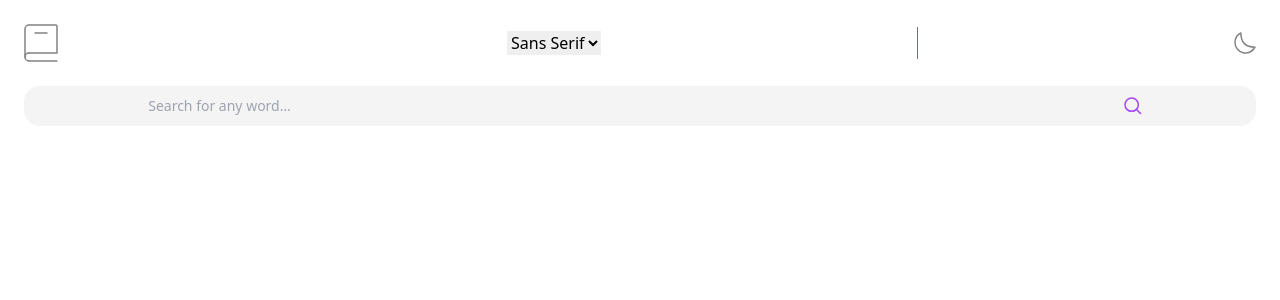
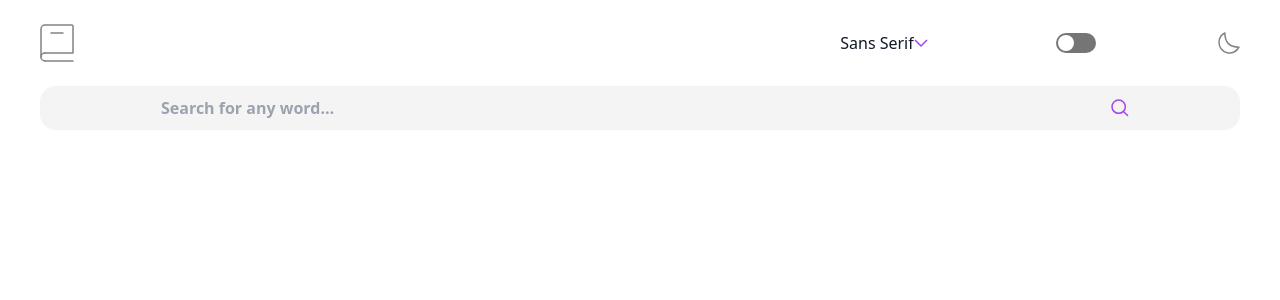
Before and after one commit to tamta123/dictionary-web-app, a React (Vite) app: page / in a window 1280 px wide. Shown: the top 300 px of the page. Built offline with nearby package versions, Linux system fonts and the light colour scheme.

Commit message:
wip:logic and style update

```diff
--- a/index.html
+++ b/index.html
@@ -4,14 +4,11 @@
     <meta charset="UTF-8" />
     <link rel="icon" type="image/svg+xml" href="/vite.svg" />
     <meta name="viewport" content="width=device-width, initial-scale=1.0" />
-    <link
-      href="https://fonts.googleapis.com/css2?family=Inconsolata:wght@400;700&family=Inter:wght@400;700&family=Lora:wght@400;700&display=swap"
-      rel="stylesheet"
-    />
     <title>Vite + React</title>
   </head>
   <body>
-    <div id="root" style="height: 100vh"></div>
+    <div id="root"></div>
     <script type="module" src="/src/main.jsx"></script>
   </body>
 </html>
+<!-- style="height: 100vh" -->
--- a/package.json
+++ b/package.json
@@ -12,7 +12,8 @@
   "dependencies": {
     "axios": "^1.4.0",
     "react": "^18.2.0",
-    "react-dom": "^18.2.0"
+    "react-dom": "^18.2.0",
+    "react-howler": "^5.2.0"
   },
   "devDependencies": {
     "@types/react": "^18.0.37",
--- a/src/App.jsx
+++ b/src/App.jsx
@@ -1,6 +1,7 @@
 import { useState } from "react";
 import axios from "axios";
 import Header from "./components/header";
+import { Howl } from "howler";
 
 function App() {
   const [data, setData] = useState(null);
@@ -8,13 +9,24 @@ function App() {
   const [searchPerformed, setSearchPerformed] = useState(false);
   const [isEmptyError, setIsEmptyError] = useState(false);
   const [selectedFont, setSelectedFont] = useState("Inter");
-  // const [mode, setMode] = useState("light");
-  // const toggleMode = () => {
-  //   setMode((prevMode) => (prevMode === "light" ? "dark" : "light"));
-  // };
+  const [mode, setMode] = useState("light");
+  const toggleMode = () => {
+    setMode((prevMode) => (prevMode === "light" ? "dark" : "light"));
+  };
 
   const handleFontChange = (e) => {
     setSelectedFont(e.target.value);
+  };
+
+  // const soundSrc =
+  //   "https://api.dictionaryapi.dev/media/pronunciations/en/keyboard-us.mp3";
+
+  const callWord = (src) => {
+    const sound = new Howl({
+      src,
+      html5: true,
+    });
+    sound.play();
   };
 
   const getDefinition = async () => {
@@ -40,23 +52,39 @@ function App() {
     }
   };
 
-  console.log(selectedFont);
   return (
-    <div className={`mx-6 my-6 font-${selectedFont} `}>
+    <div
+      className={`h-[100vh] ${
+        mode === "dark" ? " bg-dark-mode" : " bg-[#fffff]"
+      }`}
+    >
+      <div
+        className={
+          "px-6 py-6 h-auto md:px-10 md:pt-[58px]" +
+          selectedFont +
+          (mode === "dark" ? " bg-dark-mode" : "")
+        }
+      >
         <Header
-        // mode={mode}
-        // toggleMode={toggleMode}
+          mode={mode}
+          toggleMode={toggleMode}
           selectedFont={selectedFont}
           handleFontChange={handleFontChange}
         />
-      <div className="mt-6 flex justify-center rounded-2xl bg-gray-200 ">
+        <div
+          className={`mt-6 flex justify-center rounded-2xl cursor-pointer ${
+            mode === "dark" ? " bg-dark-search-bar" : " bg-gray-200"
+          }`}
+        >
           <input
             value={searchTerm}
             onChange={(e) => setSearchTerm(e.target.value)}
             type="text"
             id="english-word"
             placeholder="Search for any word…"
-          className="bg-gray-200 w-4/5 rounded-2xl text-gray-900 text-sm  block p-2.5 outline-none"
+            className={` w-4/5 rounded-2xl text-base font-bold fill-none block p-2.5 outline-none cursor-pointer ${
+              mode === "dark" ? " bg-[#1F1F1F]" : "bg-[#F4F4F4]"
+            } ${mode === "dark" ? "text-dark-mode-font" : " text-gray-900"}`}
           />
           <img
             src="./images/icon-search.svg"
@@ -65,13 +93,17 @@ function App() {
           />
         </div>
         {isEmptyError && (
-        <div className="text-left mt-2 text-red-500">
+          <div className="font-normal text-left mt-2 text-base leading-6 text-red-500">
             Whoops, can't be empty...
           </div>
         )}
         <div className="flex justify-between items-center gap-y-2 mt-7">
           <div>
-          <div className="font-bold text-2xl leading-8 text-gray-900">
+            <div
+              className={`font-bold text-2xl leading-8 mb-2 md:text-6xl ${
+                mode === "dark" ? "text-dark-mode-font" : " text-gray-900"
+              }`}
+            >
               {data && data.length > 0 ? <div>{data[0].word}</div> : null}
             </div>
             <div className="font-normal text-base leading-6 text-purple-600">
@@ -80,14 +112,32 @@ function App() {
           </div>
           <div className="h-12 w-12">
             {data && data.length > 0 && (
-            <img className="" src="./images/icon-play.svg" alt="Play Icon" />
+              <div>
+                {data[0].phonetics.map((phonetic, index) => (
+                  <div key={index}>
+                    {phonetic.audio && (
+                      <img
+                        src="./images/icon-play.svg"
+                        alt="Play Icon"
+                        onClick={() => callWord(phonetic.audio)}
+                      />
+                    )}
+                  </div>
+                ))}
+              </div>
             )}
           </div>
         </div>
         {searchPerformed && (data === null || data.length === 0) ? (
-        <div className="text-center mt-8 text-gray-700">
-          <p>No Definitions Found</p>
-          <span className="font-[Inter]">
+          <div className={`text-center mt-8 `}>
+            <p
+              className={`font-bold text-xl leading-6 mb-6 ${
+                mode === "dark" ? "text-dark-mode-font" : " text-[#2D2D2D]"
+              }`}
+            >
+              No Definitions Found
+            </p>
+            <span className="text-[#757575]">
               Sorry pal, we couldn't find definitions for the word you were
               looking for. You can try the search again at later time or head to
               the web instead.
@@ -102,12 +152,30 @@ function App() {
                     {entry.meanings.map((meaning, meaningIndex) => (
                       <div key={meaningIndex}>
                         <div className="mt-8 mb-9 flex justify-start gap-x-[25px] items-center">
-                        <div className="font-bold text-[16px] leading-tight text-gray-600">
+                          <div
+                            className={`font-bold text-[16px] leading-tight ${
+                              mode === "dark"
+                                ? "text-dark-mode-font"
+                                : " text-gray-600"
+                            }
+                            ${
+                              selectedFont === "Lora" ||
+                              selectedFont === "Inter"
+                                ? "italic"
+                                : "non-italic"
+                            }`}
+                          >
                             {meaning.partOfSpeech}
                           </div>
-                        <div className="h-[2px] w-full border border-solid border-[#E9E9E9]"></div>
+                          <div
+                            className={`h-[2px] w-full border border-solid ${
+                              mode === "dark"
+                                ? "border-dark-mode-line"
+                                : "border-[#E9E9E9]"
+                            } `}
+                          ></div>
                         </div>
-                      <h3 className="mb-4 font-normal text-base leading-4 text-gray-600">
+                        <h3 className="mb-4 font-normal text-base leading-4 text-dark-mode-example">
                           Meaning
                         </h3>
                         <ul className="flex flex-col gap-y-3 mb-6 ml-4 list-disc">
@@ -115,11 +183,17 @@ function App() {
                             (definition, definitionIndex) => (
                               <li
                                 key={definitionIndex}
-                              className="font-normal text-base leading-6 text-gray-900"
+                                className={`font-normal text-base leading-6 ${
+                                  mode === "dark"
+                                    ? "text-[#FFFFFF]"
+                                    : " text-gray-900"
+                                }`}
                               >
                                 {definition.definition}
                                 {definition.example && (
-                                <p>{definition.example}</p>
+                                  <p className="mt-3 text-dark-mode-example">
+                                    {definition.example}
+                                  </p>
                                 )}
                               </li>
                             )
@@ -127,10 +201,10 @@ function App() {
                         </ul>
                         {meaning.synonyms && meaning.synonyms.length > 0 && (
                           <div className="flex gap-10">
-                          <h4 className="font-normal text-base leading-4 text-gray-700">
+                            <h4 className="font-normal text-base leading-4 text-dark-mode-example mb-4">
                               Synonym
                             </h4>
-                          <li className="font-semibold text-lg leading-tight text-purple-600 list-none">
+                            <li className="font-semibold text-base leading-tight text-purple-600 list-none cursor-pointer">
                               {meaning.synonyms.join(", ")}
                             </li>
                           </div>
@@ -138,23 +212,45 @@ function App() {
 
                         {meaning.antonyms && meaning.antonyms.length > 0 && (
                           <div className="flex gap-10">
-                          <h4 className="font-normal text-base leading-4 text-gray-700">
+                            <h4 className="font-normal text-base leading-4 text-dark-mode-example">
                               Antonyms
                             </h4>
-                          <li className="font-semibold text-lg leading-tight text-purple-600">
+                            <li className="font-semibold text-base leading-tight text-purple-600 list-none cursor-pointer">
                               {meaning.antonyms.join(", ")}
                             </li>
                           </div>
                         )}
                       </div>
                     ))}
-                  <div className="h-[2px] w-full border border-solid border-div-grey mb-7"></div>
-                  <h4 className="font-normal text-base leading-4 text-gray-700 underline mb-[10px]">
+                    <div
+                      className={`h-[2px] w-full border border-solid mb-6 mt-8 ${
+                        mode === "dark"
+                          ? "border-dark-mode-line"
+                          : "border-[#E9E9E9]"
+                      }`}
+                    ></div>
+                    <h4 className="font-normal text-base leading-4  text-dark-mode-example underline mb-[10px]">
                       Source
                     </h4>
-                  <div className="flex justify-start items-start gap-2 mb-14">
-                    <div>{entry.sourceUrls}</div>
+                    <div className="w-full">
+                      <a
+                        className={`w-full break-words flex justify-start items-start gap-2 mb-14  ${
+                          mode === "dark"
+                            ? "text-dark-mode-font"
+                            : " text-gray-900"
+                        }
+                         ${
+                           selectedFont === "Lora" || selectedFont === "Inter"
+                             ? "underline"
+                             : ""
+                         }`}
+                        href={entry.sourceUrls}
+                        target="_blank"
+                        rel="noopener noreferrer"
+                      >
+                        {entry.sourceUrls[0]}
                         <img src="./images/icon-new-window.svg" alt="icon" />
+                      </a>
                     </div>
                   </div>
                 ))}
@@ -163,6 +259,7 @@ function App() {
           </div>
         )}
       </div>
+    </div>
   );
 }
 
--- a/src/components/header.jsx
+++ b/src/components/header.jsx
@@ -1,32 +1,73 @@
-const Header = ({ selectedFont, handleFontChange }) => {
+const Header = ({ mode, toggleMode, selectedFont, handleFontChange }) => {
   return (
-    <div className="flex justify-between items-center">
-      <img className="mr-[133px]" src="./images/logo.svg" alt="logo" />
+    <div className="flex justify-between m-auto items-center">
+      <img className="" src="./images/logo.svg" alt="logo" />
+      <div className="w-2/3 md:w-1/3 flex justify-between items-center gap-3">
+        <div className="flex">
           <select
-        className="outline-none"
+            className={`outline-none appearance-none cursor-pointer ${
+              mode === "dark" ? " bg-dark-mode" : "bg-[#FFFFFF]"
+            } ${mode === "dark" ? "text-[#FFFFFF]" : " text-gray-900"}`}
             value={selectedFont}
             onChange={handleFontChange}
           >
-        <option value="Inter">Sans Serif</option>
-        <option value="Lora">Serif</option>
-        <option value="monospace">Mono</option>
+            <option
+              className={`text-center cursor-pointer ${
+                mode === "dark" ? "text-[#FFFFFF]" : " text-gray-900"
+              }`}
+              value="Inter"
+            >
+              Sans Serif
+            </option>
+            <option
+              className={` text-center cursor-pointer ${
+                mode === "dark" ? "text-[#FFFFFF]" : " text-gray-900"
+              }`}
+              value="Lora"
+            >
+              Serif
+            </option>
+            <option
+              className={` text-center cursor-pointer ${
+                mode === "dark" ? "text-[#FFFFFF]" : " text-gray-900"
+              }`}
+              value="monospace"
+            >
+              Mono
+            </option>
           </select>
-      <div className=" h-8 w-[1px] bg-gray-500"></div>
-      {/* <label for="darkMode" className="h-5 w-10 rounded-[10px] bg-purple-600">
+          <img
+            className="mr-[5px]"
+            src="./images/icon-arrow-down.svg"
+            alt="arrow down"
+          />
+        </div>
+        <label
+          htmlFor="darkMode"
+          className={`h-5 w-10 rounded-[10px] relative cursor-pointer ${
+            mode === "dark" ? "bg-purple-600" : "bg-[#757575]"
+          }`}
+        >
           <input
-          className="rounded-[50%]"
+            className="sr-only peer"
             type="checkbox"
-          name="darkMode"
             id="darkMode"
+            onClick={toggleMode}
           />
-        <span></span>
-      </label> */}
+          <span className="w-2/5 h-4/5 bg-white absolute rounded-[10px] left-[2px] top-[2px] peer-checked:left-[22px] transition-all duration-500"></span>
+        </label>
+
         <img
-        // className={`${mode === "dark" ? "dark-mode" : ""}`}
-        // onClick={toggleMode}
+          className={`${mode === "dark" ? "hidden" : "block"}`}
           src="./images/icon-moon.svg"
           alt="moon"
         />
+        <img
+          className={`${mode === "dark" ? "block" : "hidden"}`}
+          src="./images/moon-icon-dark.svg"
+          alt="moon"
+        />
+      </div>
     </div>
   );
 };
--- a/src/index.css
+++ b/src/index.css
@@ -1,6 +1,20 @@
+@import url("https://fonts.googleapis.com/css2?family=Inconsolata:wght@400;700&family=Inter:wght@400;700&family=Lora:wght@400;700&display=swap");
+
 @tailwind base;
 @tailwind components;
 @tailwind utilities;
+
+@layer utilities {
+  .Lora {
+    font-family: "Lora", serif;
+  }
+  .Inter {
+    font-family: "Inter", sans-serif;
+  }
+  .monospace {
+    font-family: "Inconsolata", monospace;
+  }
+}
 
 * {
   margin: 0;
--- a/tailwind.config.js
+++ b/tailwind.config.js
@@ -3,18 +3,14 @@ export default {
   content: ["./index.html", "./src/**/*.{js,ts,jsx,tsx}"],
   theme: {
     extend: {
-      fontFamily: {
-        Inter: "'Inter',sans-serif",
-        Lora: "'Lora',serif",
-        monospace: "'Inconsolata',monospace",
-      },
       colors: {
-        dark: "#050505",
         "div-grey": "#E9E9E9",
-      },
-      backgroundColor: {
         "gray-200": "#F4F4F4",
-        dark: "#050505",
+        "dark-mode": "#050505",
+        "dark-search-bar": "#1F1F1F",
+        "dark-mode-font": "#FFFFFF",
+        "dark-mode-example": "#757575",
+        "dark-mode-line": "#3A3A3A",
       },
     },
   },
```
Also changed, not shown: public/images/moon-icon-dark.svg (added), 1 other file (tests, documents, lock files or other folders). Lines whose indentation alone changed are shown as unchanged.
